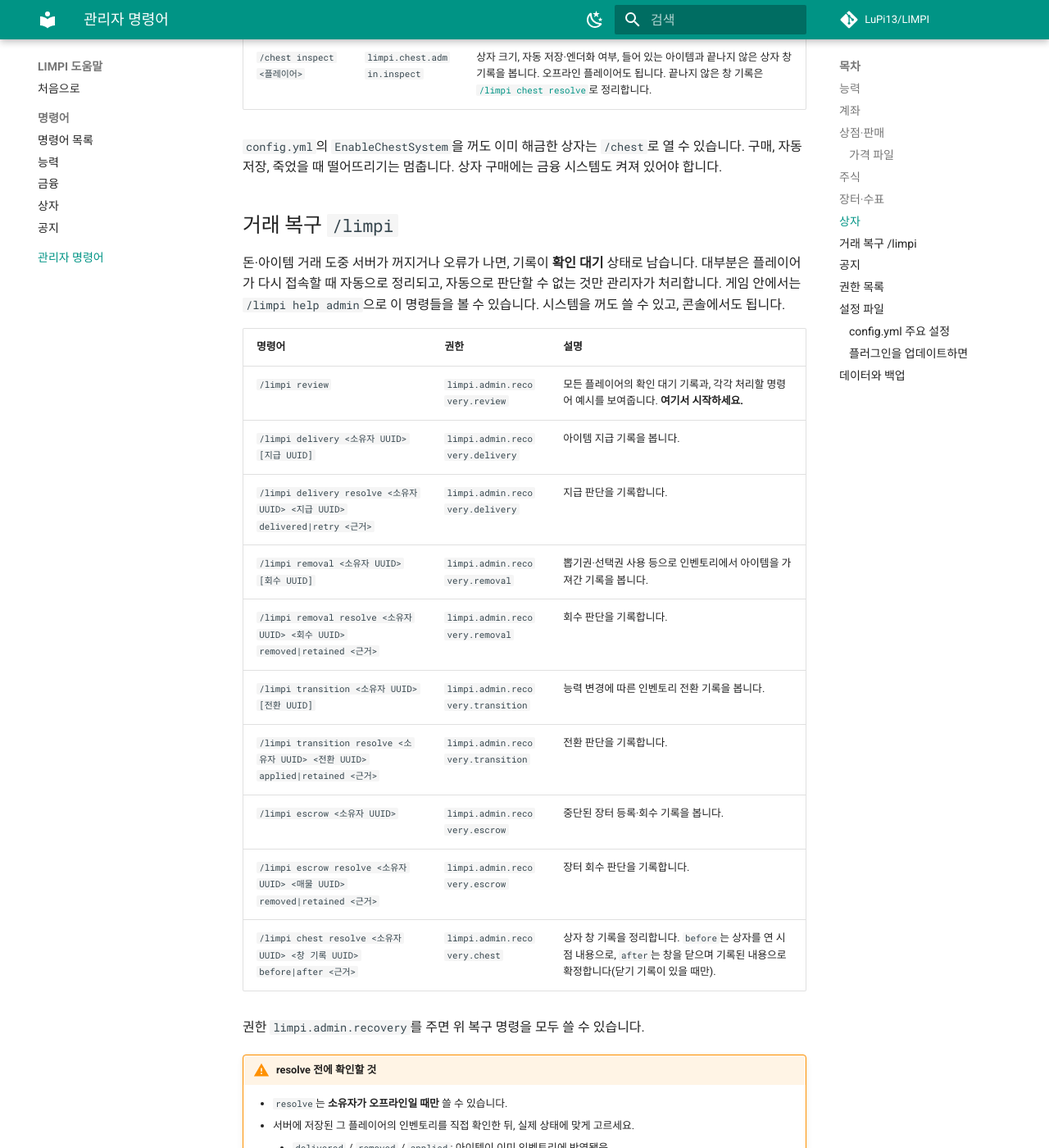
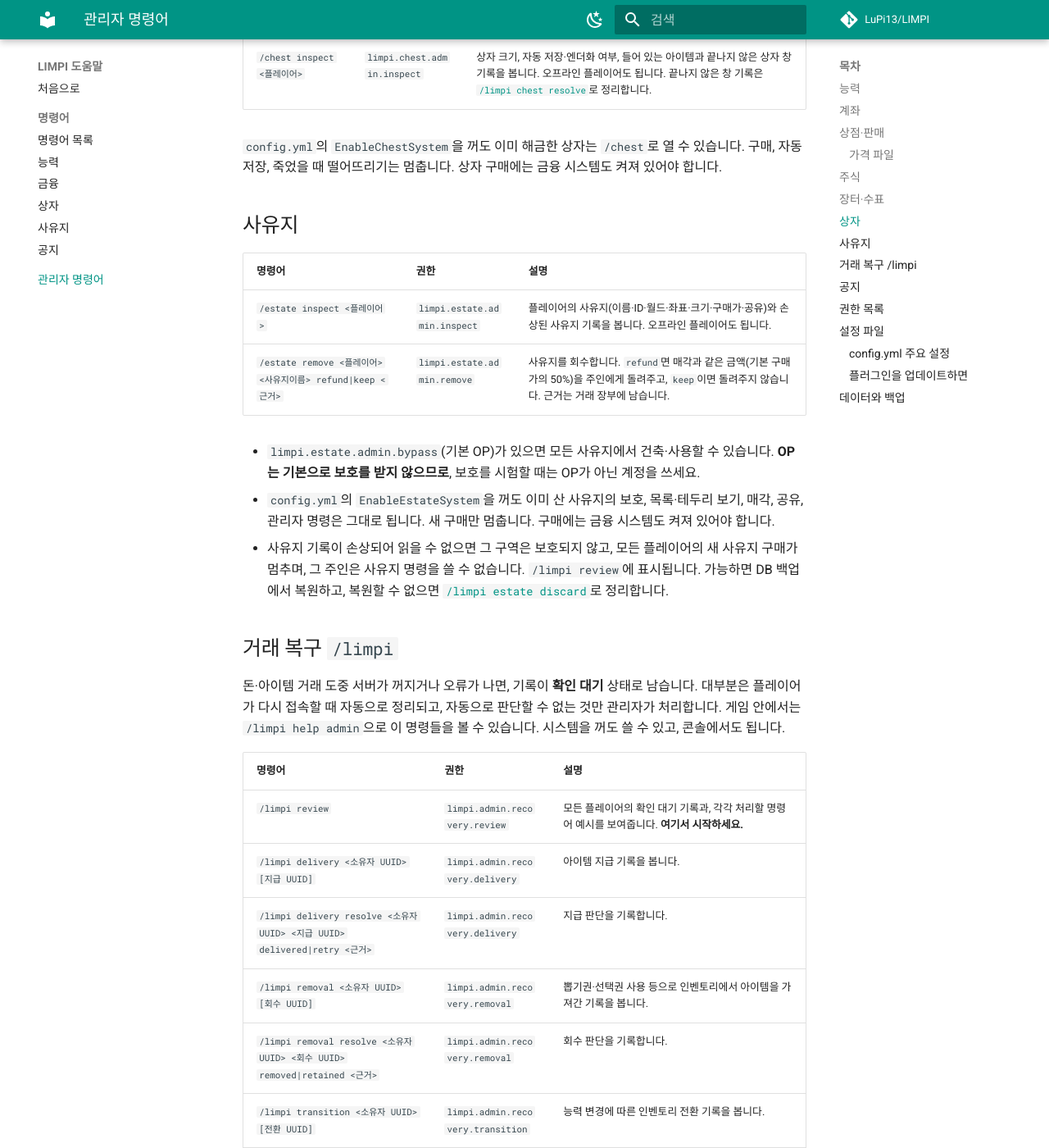
Before and after one commit to LuPi13/LIMPI, an MkDocs documentation site: the page built from pages/admin.md, in a window 1280 px wide and 1400 px high, scrolled down 2930 px. Shown: the whole window at 82% size. Built offline with MkDocs 1.6.1 and Material for MkDocs 9.7.7, drawn with Linux system fonts in a browser that asks for light colours; comment, search, counter and statistics services are not loaded; some of the changed text lies outside the part shown.

Commit message:
Estate web help page, admin/commands/index pages and AGENTS test count

```diff
--- a/mkdocs.yml
+++ b/mkdocs.yml
@@ -13,6 +13,7 @@ nav:
       - 능력: ability.md
       - 금융: financial.md
       - 상자: chest.md
+      - 사유지: estate.md
       - 공지: notice.md
   - 관리자 명령어: admin.md
 
--- a/pages/admin.md
+++ b/pages/admin.md
@@ -2,7 +2,7 @@
 
 서버 관리자용 명령어입니다. 아래 권한은 기본적으로 **OP에게만** 주어집니다. 게임 안에서는 `/<명령어> help admin`(예: `/financial help admin`)으로 관리자 명령어를 따로 볼 수 있고, 그 첫 줄의 **[관리자 명령어]**를 누르면 이 페이지가 열립니다. 중단된 거래를 정리하는 복구 명령은 모두 `/limpi` 아래에 있습니다([거래 복구](#limpi)).
 
-일반 플레이어 명령어는 [능력](ability.md), [금융](financial.md), [상자](chest.md), [공지](notice.md) 페이지를 보세요.
+일반 플레이어 명령어는 [능력](ability.md), [금융](financial.md), [상자](chest.md), [사유지](estate.md), [공지](notice.md) 페이지를 보세요.
 
 ## 능력 { #ability }
 
@@ -78,6 +78,17 @@ diamond: 500
 
 `config.yml`의 `EnableChestSystem`을 꺼도 이미 해금한 상자는 `/chest`로 열 수 있습니다. 구매, 자동 저장, 죽었을 때 떨어뜨리기는 멈춥니다. 상자 구매에는 금융 시스템도 켜져 있어야 합니다.
 
+## 사유지 { #estate }
+
+| 명령어 | 권한 | 설명 |
+| --- | --- | --- |
+| `/estate inspect <플레이어>` | `limpi.estate.admin.inspect` | 플레이어의 사유지(이름·ID·월드·좌표·크기·구매가·공유)와 손상된 사유지 기록을 봅니다. 오프라인 플레이어도 됩니다. |
+| <code>/estate remove &lt;플레이어&gt; &lt;사유지이름&gt; refund&#124;keep &lt;근거&gt;</code> | `limpi.estate.admin.remove` | 사유지를 회수합니다. `refund`면 매각과 같은 금액(기본 구매가의 50%)을 주인에게 돌려주고, `keep`이면 돌려주지 않습니다. 근거는 거래 장부에 남습니다. |
+
+- `limpi.estate.admin.bypass`(기본 OP)가 있으면 모든 사유지에서 건축·사용할 수 있습니다. **OP는 기본으로 보호를 받지 않으므로**, 보호를 시험할 때는 OP가 아닌 계정을 쓰세요.
+- `config.yml`의 `EnableEstateSystem`을 꺼도 이미 산 사유지의 보호, 목록·테두리 보기, 매각, 공유, 관리자 명령은 그대로 됩니다. 새 구매만 멈춥니다. 구매에는 금융 시스템도 켜져 있어야 합니다.
+- 사유지 기록이 손상되어 읽을 수 없으면 그 구역은 보호되지 않고, 모든 플레이어의 새 사유지 구매가 멈추며, 그 주인은 사유지 명령을 쓸 수 없습니다. `/limpi review`에 표시됩니다. 가능하면 DB 백업에서 복원하고, 복원할 수 없으면 [`/limpi estate discard`](#limpi)로 정리합니다.
+
 ## 거래 복구 `/limpi` { #limpi }
 
 돈·아이템 거래 도중 서버가 꺼지거나 오류가 나면, 기록이 **확인 대기** 상태로 남습니다. 대부분은 플레이어가 다시 접속할 때 자동으로 정리되고, 자동으로 판단할 수 없는 것만 관리자가 처리합니다. 게임 안에서는 `/limpi help admin`으로 이 명령들을 볼 수 있습니다. 시스템을 꺼도 쓸 수 있고, 콘솔에서도 됩니다.
@@ -93,6 +104,7 @@ diamond: 500
 | <code>/limpi transition resolve &lt;소유자 UUID&gt; &lt;전환 UUID&gt; applied&#124;retained &lt;근거&gt;</code> | `limpi.admin.recovery.transition` | 전환 판단을 기록합니다. |
 | `/limpi escrow <소유자 UUID>` | `limpi.admin.recovery.escrow` | 중단된 장터 등록·회수 기록을 봅니다. |
 | <code>/limpi escrow resolve &lt;소유자 UUID&gt; &lt;매물 UUID&gt; removed&#124;retained &lt;근거&gt;</code> | `limpi.admin.recovery.escrow` | 장터 회수 판단을 기록합니다. |
+| `/limpi estate discard <사유지 기록 UUID> <근거>` | `limpi.admin.recovery.estate` | 읽을 수 없는 사유지 기록을 지웁니다. 원래 내용은 거래 장부에 그대로 보관합니다. 정상 기록은 지울 수 없습니다(`/estate remove` 사용). |
 | <code>/limpi chest resolve &lt;소유자 UUID&gt; &lt;창 기록 UUID&gt; before&#124;after &lt;근거&gt;</code> | `limpi.admin.recovery.chest` | 상자 창 기록을 정리합니다. `before`는 상자를 연 시점 내용으로, `after`는 창을 닫으며 기록된 내용으로 확정합니다(닫기 기록이 있을 때만). |
 
 권한 `limpi.admin.recovery`를 주면 위 복구 명령을 모두 쓸 수 있습니다.
@@ -134,6 +146,9 @@ diamond: 500
 | `limpi.financial.admin.market` | OP | 다른 사람의 장터 매물 내리기 |
 | `limpi.financial.admin.check` | OP | 수표 기록 확인 |
 | `limpi.chest.admin.inspect` | OP | 상자 조회 |
+| `limpi.estate.admin.inspect` | OP | 사유지 조회 |
+| `limpi.estate.admin.remove` | OP | 사유지 회수 |
+| `limpi.estate.admin.bypass` | OP | 모든 사유지에서 건축·사용 |
 | `limpi.admin.recovery` | OP | 아래 복구 권한 전부 |
 | `limpi.admin.recovery.review` | OP | `/limpi review` |
 | `limpi.admin.recovery.delivery` | OP | 지급 복구 |
@@ -141,6 +156,7 @@ diamond: 500
 | `limpi.admin.recovery.transition` | OP | 능력 전환 복구 |
 | `limpi.admin.recovery.escrow` | OP | 장터 등록·회수 복구 |
 | `limpi.admin.recovery.chest` | OP | 상자 창 기록 복구 |
+| `limpi.admin.recovery.estate` | OP | 손상된 사유지 기록 정리 |
 | `limpi.notice.admin.write` | OP | 공지 등록 |
 | `limpi.notice.admin.delete` | OP | 공지 삭제 |
 
@@ -163,7 +179,7 @@ diamond: 500
 | 설정 | 기본값 | 뜻 |
 | --- | --- | --- |
 | `HelpUrl` | `https://lupi13.github.io/LIMPI/` | 게임 안 도움말과 접속 메시지에 거는 웹 도움말 주소. 비우면 링크를 숨깁니다. |
-| `EnableFinancialSystem` / `EnableAbilitySystem` / `EnableChestSystem` | `true` | 시스템 켜기/끄기 |
+| `EnableFinancialSystem` / `EnableAbilitySystem` / `EnableChestSystem` / `EnableEstateSystem` | `true` | 시스템 켜기/끄기 |
 | `InitialMoney` | 1000 | 첫 소지금(원) |
 | `InitialTicket` / `InitialCOMMON` / `InitialRARE` / `InitialEPIC` | 10 / 1 / 1 / 1 | 첫 접속 때 주는 뽑기권·선택권 수 |
 | `TicketMoneyPrice` | 2000 | 뽑기권 가격(원) |
@@ -177,6 +193,11 @@ diamond: 500
 | `StockVolatility` / `StockReversion` | 0.025 / 0.005 | 주식 1회 변동 폭(로그 가격 표준 편차)과 기준 가격으로 돌아오는 비율. 기본값이면 대부분 기준 가격의 0.5~1.5배 사이 |
 | `StockFeePercent` | 3 | 주식 매수·매도 수수료(%) |
 | `ChestUnlockPrice` / `ChestUpgradePrice` / `ChestAutoStorePrice` / `ChestEnderPrice` | | 상자 상점 가격([상자](chest.md#shop) 참고) |
+| `EstatePricePerBlock` | 4 | 사유지 블록 1칸당 가격(원) |
+| `EstateRefundPercent` | 50 | 매각할 때 돌려주는 비율(구매 때 낸 금액의 %) |
+| `EstateMaxWidth` / `EstateMaxHeight` | 128 / 0 | 한 구역의 최대 가로·세로(1~1024), 최대 높이(0이면 제한 없음) |
+| `EstateMaxCount` | 10 | 1인당 최대 사유지 개수 |
+| `EstateWorlds` | `[]` | 사유지를 살 수 있는 월드 이름 목록. 비어 있으면 모든 월드 |
 | `NoticeRetentionDays` | 30 | 공지 보관 일수(0 이하면 지우지 않음) |
 | `RecordRetentionDays` | 7 | 서버를 켤 때 이 일수가 지난 **끝난** 기록(완료된 지급·회수·능력 전환·장터 기록, 확정된 뽑기·선택 결과, 입금한 수표, 거래 장부)을 정리합니다(0 이하면 정리하지 않음). 처리 중이거나 확인 대기인 기록, 팔리지 않은 매물, 입금하지 않은 수표는 남깁니다. |
 | `BackupIntervalMinutes` / `BackupKeep` | 60 / 24 | 자동 백업 주기(분)와 남길 개수 |
```
Also changed, not shown: AGENTS.md (+1 -1 lines), pages/commands.md (+17 -0 lines), pages/estate.md (added, +74 -0 lines), pages/index.md (+7 -2 lines).
